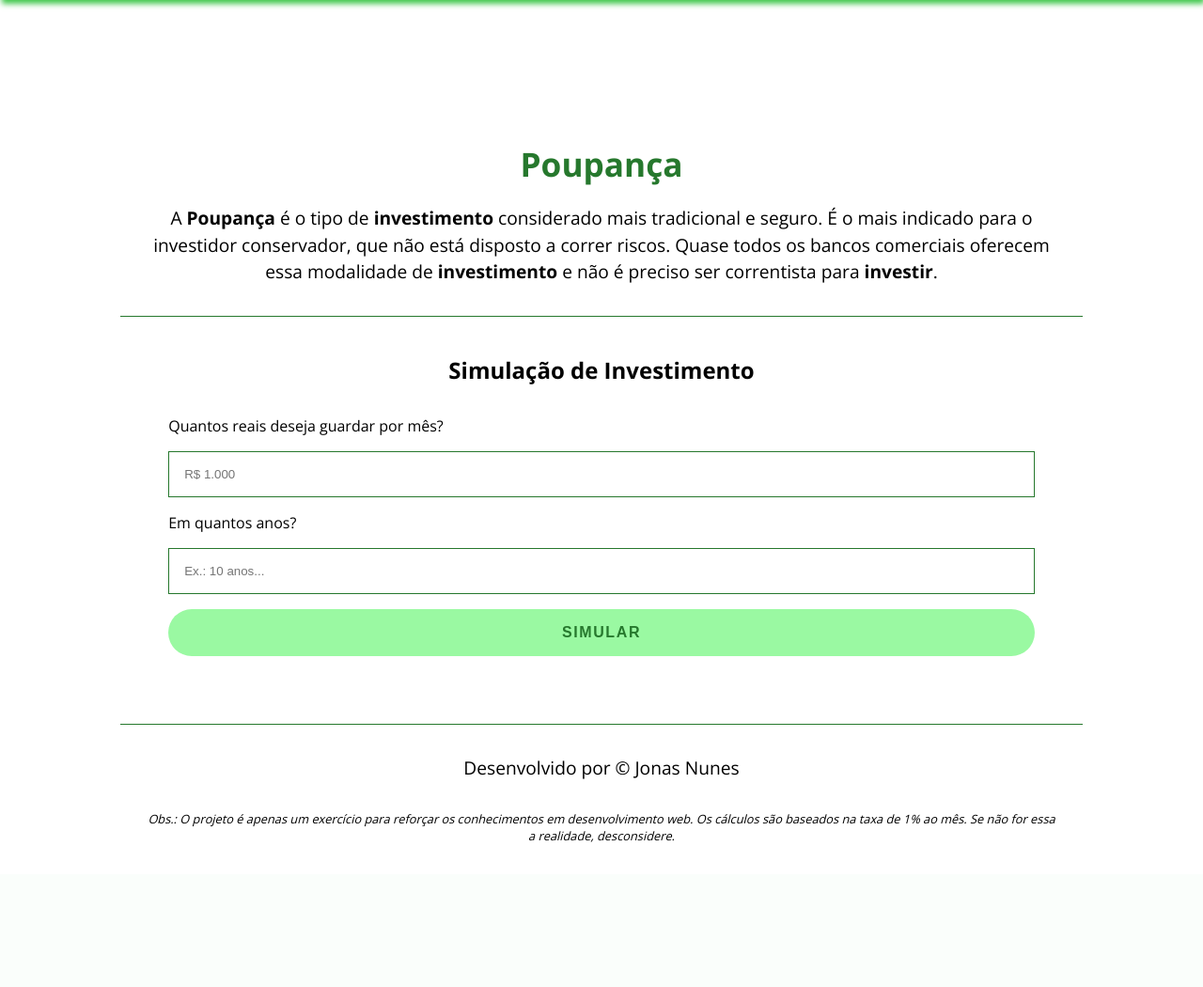
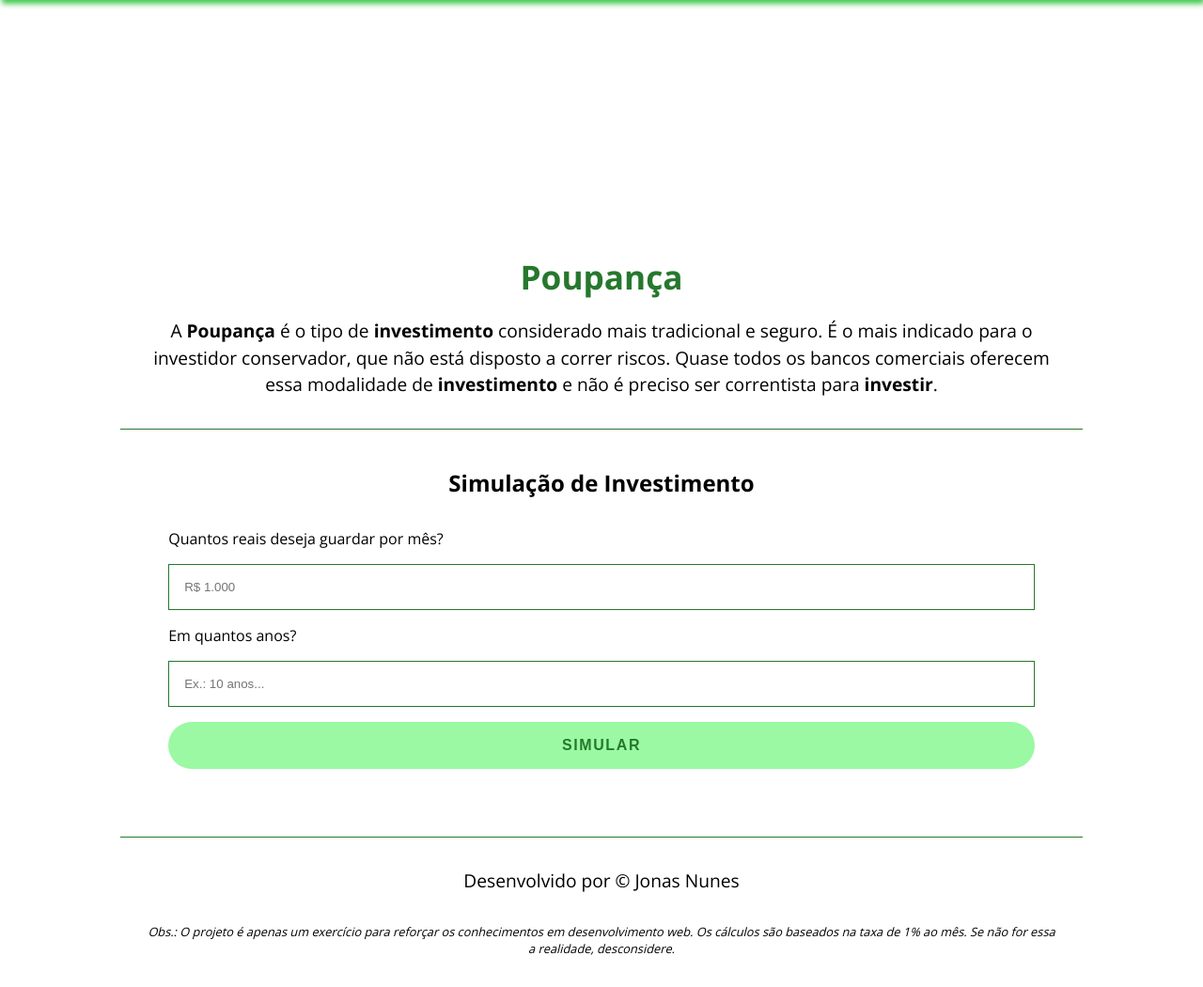
Before and after one commit to jonasnunes/investir, a PHP site: page / in a window 1280 px wide. Shown: the part 78-1128 px from the top of the page at 94% size. Before the commit the page ends 974 px from the top, so only its background shows below. Run offline with PHP 8.4, Linux system fonts and the light colour scheme.

Commit message:
update project
resolvendo problemas com responsividade

```diff
--- a/css/index.css
+++ b/css/index.css
@@ -80,6 +80,11 @@ header div {
 @media (min-width: 571px) {
   .section-1 {
     margin-top: 20rem;
+  }
+}
+@media (orientation: landscape) {
+  .section-1 {
+    margin-top: 35rem;
   }
 }
 .section-1 h1 {
--- a/sass/_mixins.sass
+++ b/sass/_mixins.sass
@@ -9,3 +9,7 @@
 @mixin quebra2
     @media(min-width: 571px)
         @content
+
+@mixin quebra3
+    @media(orientation: landscape)
+        @content
--- a/sass/style.sass
+++ b/sass/style.sass
@@ -70,6 +70,9 @@ header
 
     @include mixins.quebra2
         margin-top: 20rem
+
+    @include mixins.quebra3
+        margin-top: 35rem
 
     h1
         font-size: 2.2rem
```
Also changed, not shown: 1 other file.
